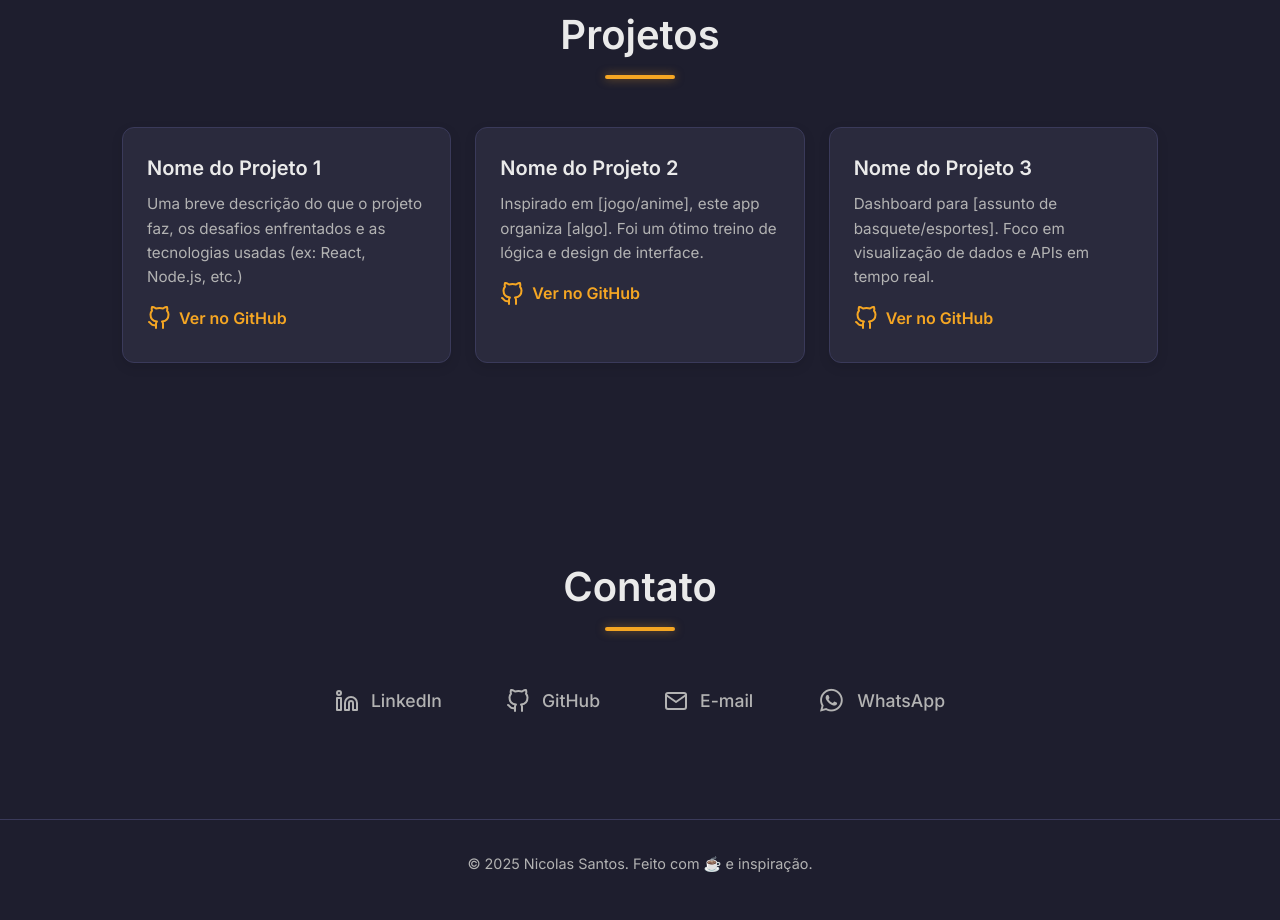
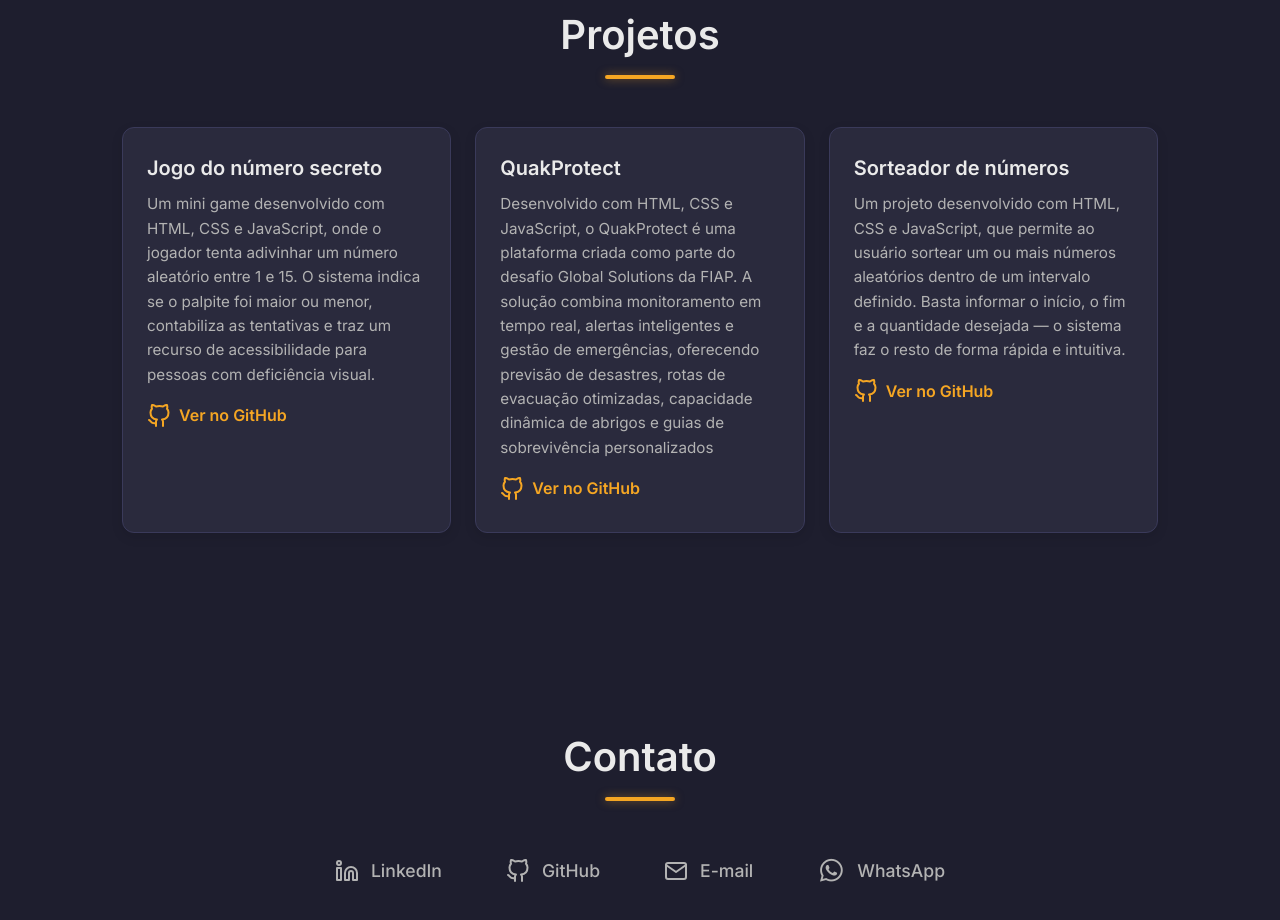
Before and after one commit to nsantos1/Portifolio-Nicolas, a plain HTML site: page index.html in a window 1280 px wide. Shown: the part 1889-2809 px from the top of the page. Drawn offline with nearby package versions, Linux system fonts and the light colour scheme.

Commit message:
Adicionando alguns projetos do meu GitHub para poder subir para deploy

```diff
--- a/index.html
+++ b/index.html
@@ -3,10 +3,11 @@
 <head>
     <meta charset="UTF-8">
     <meta name="viewport" content="width=device-width, initial-scale=1.0">
-    <title>Portfólio Pessoal | Seu Nome</title>
+    <title>Portfólio Pessoal | Nicolas Santos</title>
 
     <link rel="preconnect" href="https://fonts.googleapis.com">
     <link rel="preconnect" href="https://fonts.gstatic.com" crossorigin>
+    <link rel="icon" type="image/jpg" href="nicolas.jpg">
     <link href="https://fonts.googleapis.com/css2?family=Inter:wght@300;400;500;600;700&display=swap" rel="stylesheet">
 
     <script src="https://cdn.jsdelivr.net/npm/feather-icons/dist/feather.min.js"></script>
@@ -107,27 +108,27 @@
                 <div class="project-grid">
 
                     <div class="project-card fade-in" style="transition-delay: 100ms;">
-                        <h3>Nome do Projeto 1</h3>
-                        <p>Uma breve descrição do que o projeto faz, os desafios enfrentados e as tecnologias usadas (ex: React, Node.js, etc.)</p>
-                        <a href="#" target="_blank" rel="noopener noreferrer" class="project-link">
+                        <h3>Jogo do número secreto</h3>
+                        <p>Um mini game desenvolvido com HTML, CSS e JavaScript, onde o jogador tenta adivinhar um número aleatório entre 1 e 15. O sistema indica se o palpite foi maior ou menor, contabiliza as tentativas e traz um recurso de acessibilidade para pessoas com deficiência visual.</p>
+                        <a href="https://github.com/nsantos1/jogo-numero-secreto" target="_blank" rel="noopener noreferrer" class="project-link">
                             <i data-feather="github"></i>
                             <span>Ver no GitHub</span>
                         </a>
                     </div>
 
                     <div class="project-card fade-in" style="transition-delay: 200ms;">
-                        <h3>Nome do Projeto 2</h3>
-                        <p>Inspirado em [jogo/anime], este app organiza [algo]. Foi um ótimo treino de lógica e design de interface.</p>
-                        <a href="#" target="_blank" rel="noopener noreferrer" class="project-link">
+                        <h3>QuakProtect</h3>
+                        <p>Desenvolvido com HTML, CSS e JavaScript, o QuakProtect é uma plataforma criada como parte do desafio Global Solutions da FIAP. A solução combina monitoramento em tempo real, alertas inteligentes e gestão de emergências, oferecendo previsão de desastres, rotas de evacuação otimizadas, capacidade dinâmica de abrigos e guias de sobrevivência personalizados</p>
+                        <a href="https://github.com/nsantos1/GlobalSolutions" target="_blank" rel="noopener noreferrer" class="project-link">
                             <i data-feather="github"></i>
                             <span>Ver no GitHub</span>
                         </a>
                     </div>
 
                     <div class="project-card fade-in" style="transition-delay: 300ms;">
-                        <h3>Nome do Projeto 3</h3>
-                        <p>Dashboard para [assunto de basquete/esportes]. Foco em visualização de dados e APIs em tempo real.</p>
-                        <a href="#" target="_blank" rel="noopener noreferrer" class="project-link">
+                        <h3>Sorteador de números</h3>
+                        <p>Um projeto desenvolvido com HTML, CSS e JavaScript, que permite ao usuário sortear um ou mais números aleatórios dentro de um intervalo definido. Basta informar o início, o fim e a quantidade desejada — o sistema faz o resto de forma rápida e intuitiva.</p>
+                        <a href="https://github.com/nsantos1/sorteador-numeros" target="_blank" rel="noopener noreferrer" class="project-link">
                             <i data-feather="github"></i>
                             <span>Ver no GitHub</span>
                         </a>
```
